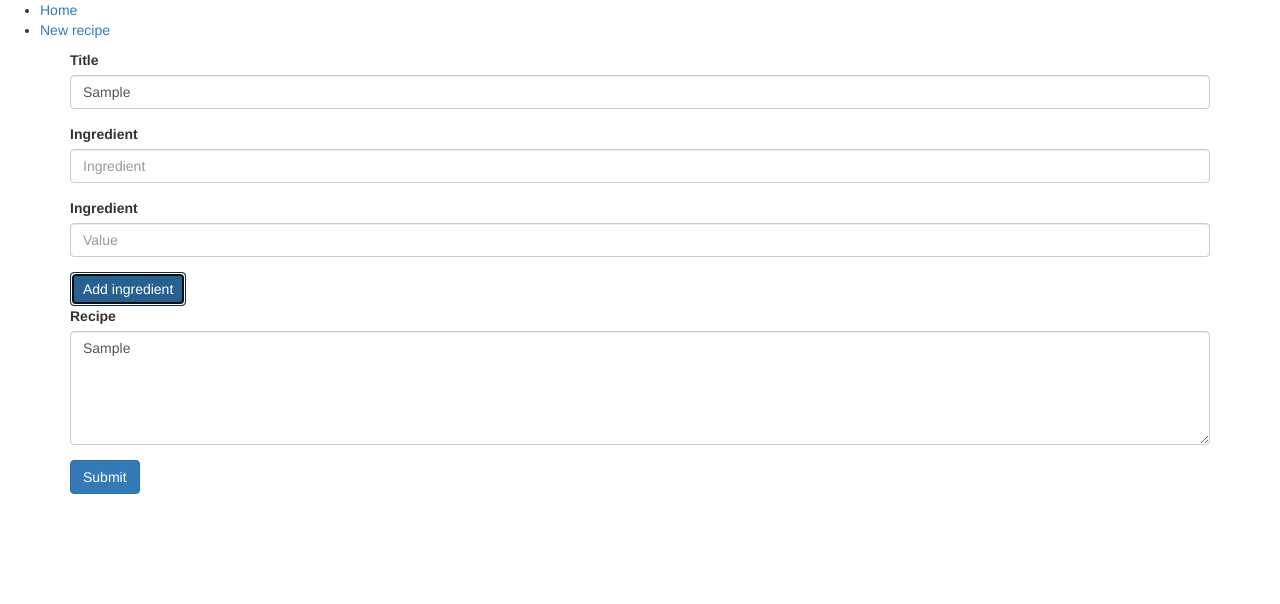
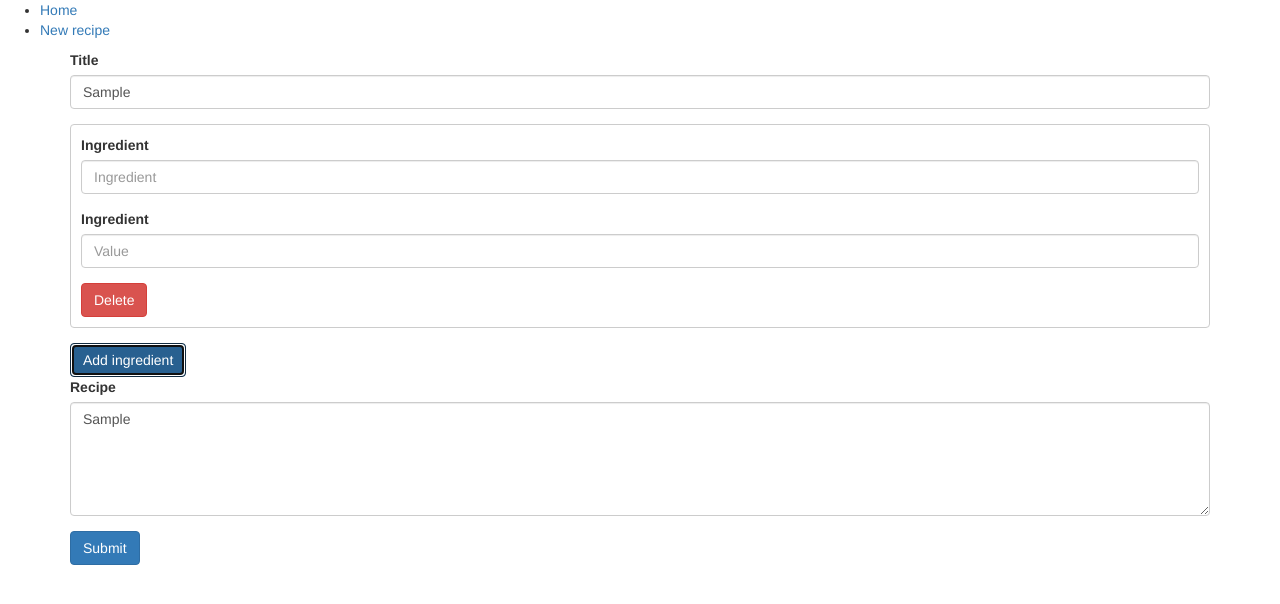
Before and after one commit to yehorDorosh/cook-book, an Angular app: page /new-recipe in a window 1280 px wide. Both pictures are taken after typing "Sample", "Sample" into the empty fields and a click on the button "Add ingredient". Shown: the top 604 px of the page. Built offline with nearby package versions, Linux system fonts and the light colour scheme.

Commit message:
Add delete func for ingredient

```diff
--- a/src/app/components/create-recipe/create-recipe.component.ts
+++ b/src/app/components/create-recipe/create-recipe.component.ts
@@ -1,4 +1,9 @@
-import { Component, ViewChild, ViewContainerRef } from '@angular/core';
+import {
+  Component,
+  ComponentRef,
+  ViewChild,
+  ViewContainerRef,
+} from '@angular/core';
 import { IngredientFormComponent } from '../ingredient-form/ingredient-form.component';
 import { FormsModule, NgForm } from '@angular/forms';
 import { type Ingredient } from '../ingredient-form/ingredient.model';
@@ -7,35 +12,59 @@ import { type Ingredient } from '../ingredient-form/ingredient.model';
   selector: 'app-create-recipe',
   imports: [FormsModule],
   templateUrl: './create-recipe.component.html',
-  styleUrl: './create-recipe.component.scss'
+  styleUrl: './create-recipe.component.scss',
 })
 export class CreateRecipeComponent {
   @ViewChild('ingredientsFormList', { read: ViewContainerRef, static: true })
   ingredientsFormList!: ViewContainerRef;
+
+  private ingredientRefs: {
+    id: number;
+    ref: ComponentRef<IngredientFormComponent>;
+  }[] = [];
   ingredientsData: Ingredient[] = [];
-  private counter: number = 0
+  private counter: number = 0;
 
   addIngredientForm() {
-   const formRef = this.ingredientsFormList.createComponent(IngredientFormComponent)
-   formRef.setInput('id', this.counter)
+    const formRef = this.ingredientsFormList.createComponent(
+      IngredientFormComponent
+    );
+    formRef.setInput('id', this.counter);
 
-   this.ingredientsData[this.counter] = { ingredient: '', value: '' };
+    this.ingredientsData[this.counter] = { ingredient: '', value: '' };
+    this.ingredientRefs.push({ id: this.counter, ref: formRef });
 
-   formRef.instance.ingredientInput.subscribe((value: string) => {
-    this.ingredientsData[formRef.instance.id].ingredient = value
-   })
+    formRef.instance.ingredientInput.subscribe((value: string) => {
+      this.ingredientsData[formRef.instance.id].ingredient = value;
+    });
 
-   formRef.instance.valueInput.subscribe((value: string) => {
-    this.ingredientsData[formRef.instance.id].value = value
-   })
+    formRef.instance.valueInput.subscribe((value: string) => {
+      this.ingredientsData[formRef.instance.id].value = value;
+    });
 
-   this.counter++;
+    formRef.instance.deleteBtn.subscribe((id: number) => {
+      // ✅ Находим индекс компонента в массиве
+      const index = this.ingredientRefs.findIndex((ref) => ref.id === id);
+
+      if (index !== -1) {
+        // Удаляем компонент из `ViewContainerRef`
+        this.ingredientRefs[index].ref.destroy();
+
+        // Удаляем данные ингредиента
+        this.ingredientsData.splice(id, 1);
+
+        // Удаляем ссылку из массива
+        this.ingredientRefs.splice(index, 1);
+      }
+    });
+
+    this.counter++;
   }
 
   submit(formData: NgForm) {
-    console.log(formData.form.value.title)
-    console.log(formData.form.value.recipe)
+    console.log(formData.form.value.title);
+    console.log(formData.form.value.recipe);
 
-    console.log(this.ingredientsData)
+    console.log(this.ingredientsData);
   }
 }
--- a/src/app/components/ingredient-form/ingredient-form.component.html
+++ b/src/app/components/ingredient-form/ingredient-form.component.html
@@ -1,4 +1,4 @@
-<form>
+<form class="form">
   <div class="form-group">
     <label [for]="'ingredient' + id">Ingredient</label>
     <input
@@ -20,4 +20,5 @@
       (change)="onValueInput($event)"
     />
   </div>
+  <button type="button" class="btn btn-danger" (click)="onDelete($event)">Delete</button>
 </form>
--- a/src/app/components/ingredient-form/ingredient-form.component.scss
+++ b/src/app/components/ingredient-form/ingredient-form.component.scss
@@ -0,0 +1,6 @@
+.form {
+    padding: 1rem;
+    border: solid 1px #ccc;
+    border-radius: 4px;
+    margin-bottom: 15px;
+}
--- a/src/app/components/ingredient-form/ingredient-form.component.ts
+++ b/src/app/components/ingredient-form/ingredient-form.component.ts
@@ -11,6 +11,7 @@ export class IngredientFormComponent {
   @Input() id = 0;
   @Output() ingredientInput = new EventEmitter<string>();
   @Output() valueInput = new EventEmitter<string>();
+  @Output() deleteBtn = new EventEmitter<number>();
 
   onIngredientInput(event: Event) {
     const target = event.target as HTMLInputElement;
@@ -25,4 +26,8 @@ export class IngredientFormComponent {
       this.valueInput.emit(target.value)
     }
   }
+
+  onDelete(event: Event) {
+    this.deleteBtn.emit(this.id)
+  }
 }
```
